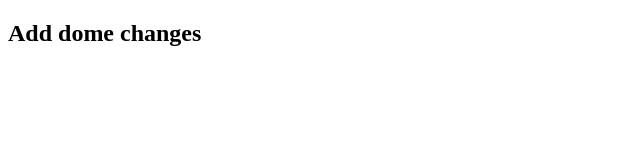
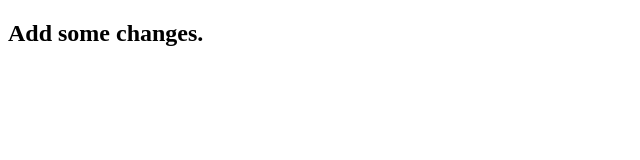
Before and after one commit to DmitriyNosikov/test-repo, a plain HTML site: page index.html in a window 1280 px wide. Shown: the full height of the page, 0-640 px from the left. Drawn offline with Linux system fonts and the light colour scheme.

Commit message:
Test splitted files commiting.

```diff
--- a/index.html
+++ b/index.html
@@ -10,7 +10,7 @@
     <header></header>
     <main>
         <section>
-            <h1>Add dome changes</h1>
+            <h1>Add some changes.</h1>
         </section>
     </main>
     <footer></footer>
```
